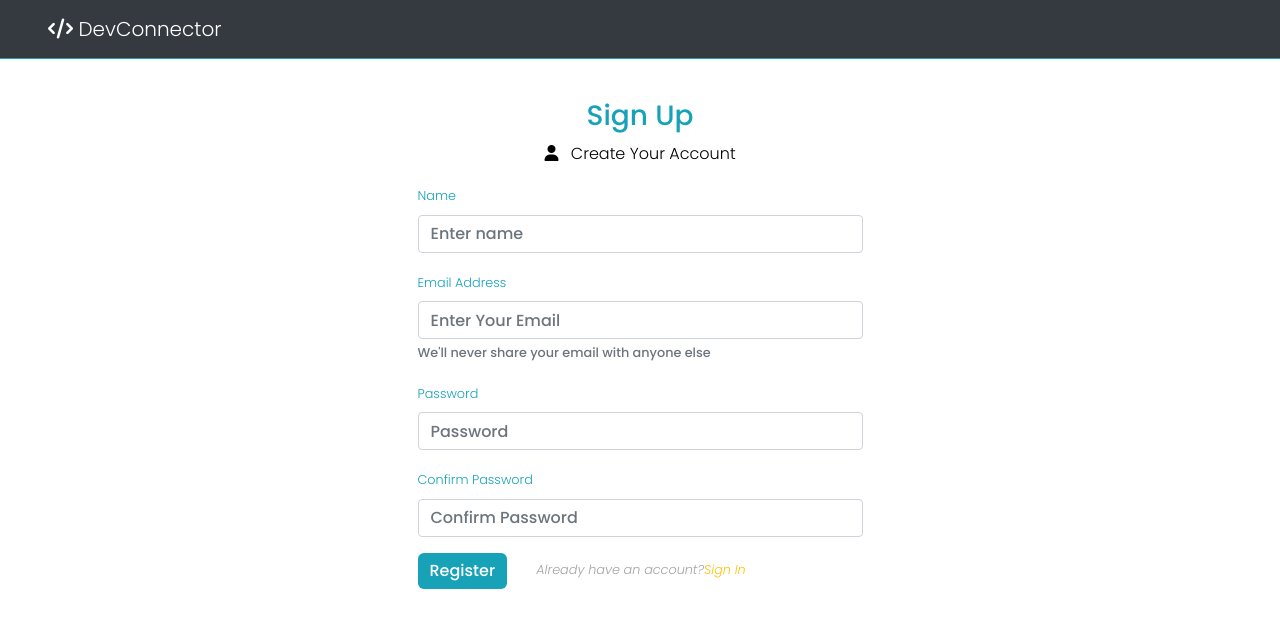
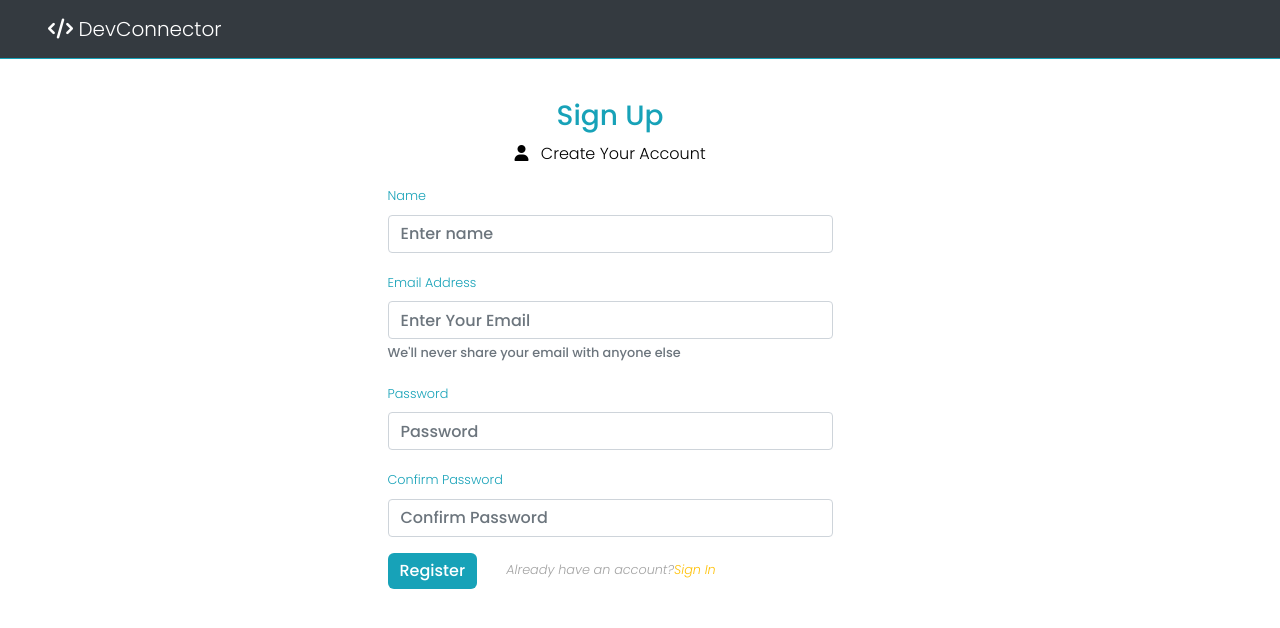
Before and after one commit to Nurmuhammadthariq/dev_Socialapp_mern, a React (Create React App) app in the folder client/: page /register in a window 1280 px wide. Shown: the top 628 px of the page. Built offline with nearby package versions, Linux system fonts and the light colour scheme; no server answers.

Commit message:
add margin left

```diff
--- a/client/src/App.css
+++ b/client/src/App.css
@@ -67,6 +67,7 @@ body {
     margin-top: 2.5rem;
     width: 100%;
     margin-bottom: 5rem;
+    margin-left: 40px;
 }
 
 .lead-1 {
@@ -94,6 +95,7 @@ body {
 .login-form {
     margin-top: 3rem;
 }
+
 
 a {
     color: var(--primary-color);
@@ -223,6 +225,7 @@ ul {
 .createProfile {
     width: 100%;
     font-size: 1rem !important;
+    font-weight: 400;
 }
 
 .checkbox-hover:focus-within {
```
